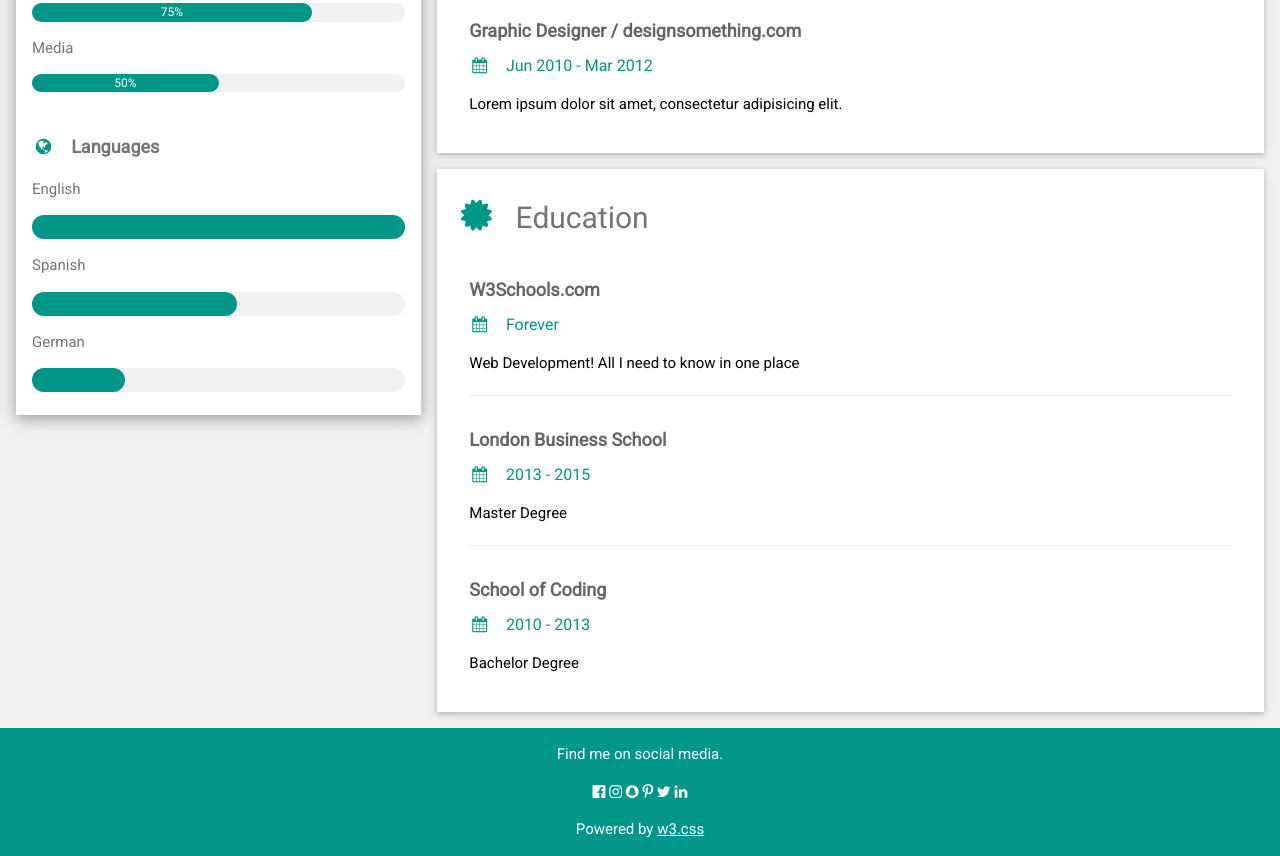
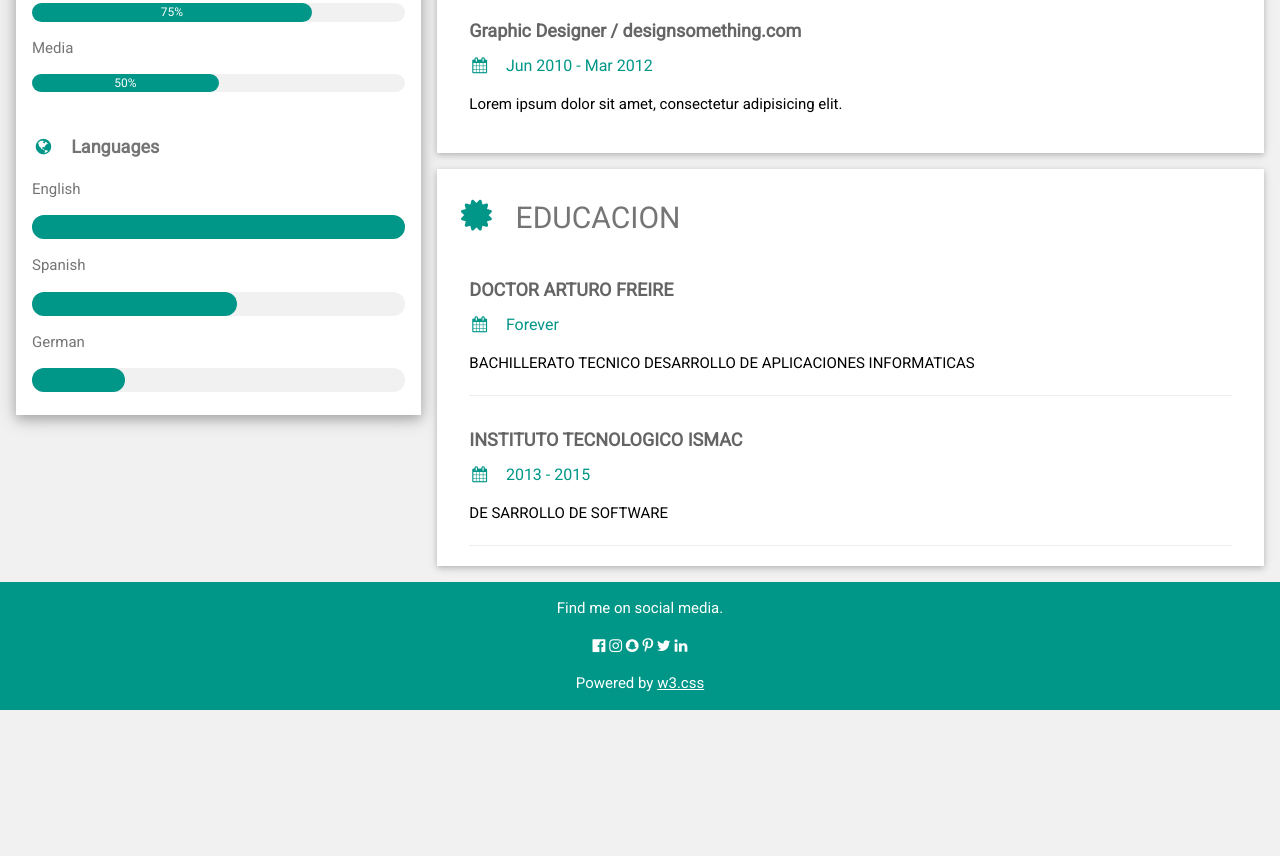
Before and after one commit to DeisyChicaiza/DeisyChicaiza.github.io, a plain HTML site: page index.html in a window 1280 px wide. Shown: the part 451-1307 px from the top of the page. After the commit the page ends 1161 px from the top, so only its background shows below. Drawn offline with nearby package versions, Linux system fonts and the light colour scheme.

Commit message:
ANADIR ESTUDIOS

```diff
--- a/index.html
+++ b/index.html
@@ -102,25 +102,20 @@ html,body,h1,h2,h3,h4,h5,h6 {font-family: "Roboto", sans-serif}
       </div>
 
       <div class="w3-container w3-card w3-white">
-        <h2 class="w3-text-grey w3-padding-16"><i class="fa fa-certificate fa-fw w3-margin-right w3-xxlarge w3-text-teal"></i>Education</h2>
+        <h2 class="w3-text-grey w3-padding-16"><i class="fa fa-certificate fa-fw w3-margin-right w3-xxlarge w3-text-teal"></i>EDUCACION</h2>
         <div class="w3-container">
-          <h5 class="w3-opacity"><b>W3Schools.com</b></h5>
+          <h5 class="w3-opacity"><b>DOCTOR ARTURO FREIRE</b></h5>
           <h6 class="w3-text-teal"><i class="fa fa-calendar fa-fw w3-margin-right"></i>Forever</h6>
-          <p>Web Development! All I need to know in one place</p>
+          <p>BACHILLERATO TECNICO DESARROLLO DE APLICACIONES INFORMATICAS</p>
           <hr>
         </div>
         <div class="w3-container">
-          <h5 class="w3-opacity"><b>London Business School</b></h5>
+          <h5 class="w3-opacity"><b>INSTITUTO TECNOLOGICO ISMAC</b></h5>
           <h6 class="w3-text-teal"><i class="fa fa-calendar fa-fw w3-margin-right"></i>2013 - 2015</h6>
-          <p>Master Degree</p>
+          <p>DE SARROLLO DE SOFTWARE</p>
           <hr>
         </div>
-        <div class="w3-container">
-          <h5 class="w3-opacity"><b>School of Coding</b></h5>
-          <h6 class="w3-text-teal"><i class="fa fa-calendar fa-fw w3-margin-right"></i>2010 - 2013</h6>
-          <p>Bachelor Degree</p><br>
-        </div>
-      </div>
+
 
     <!-- End Right Column -->
     </div>
```
